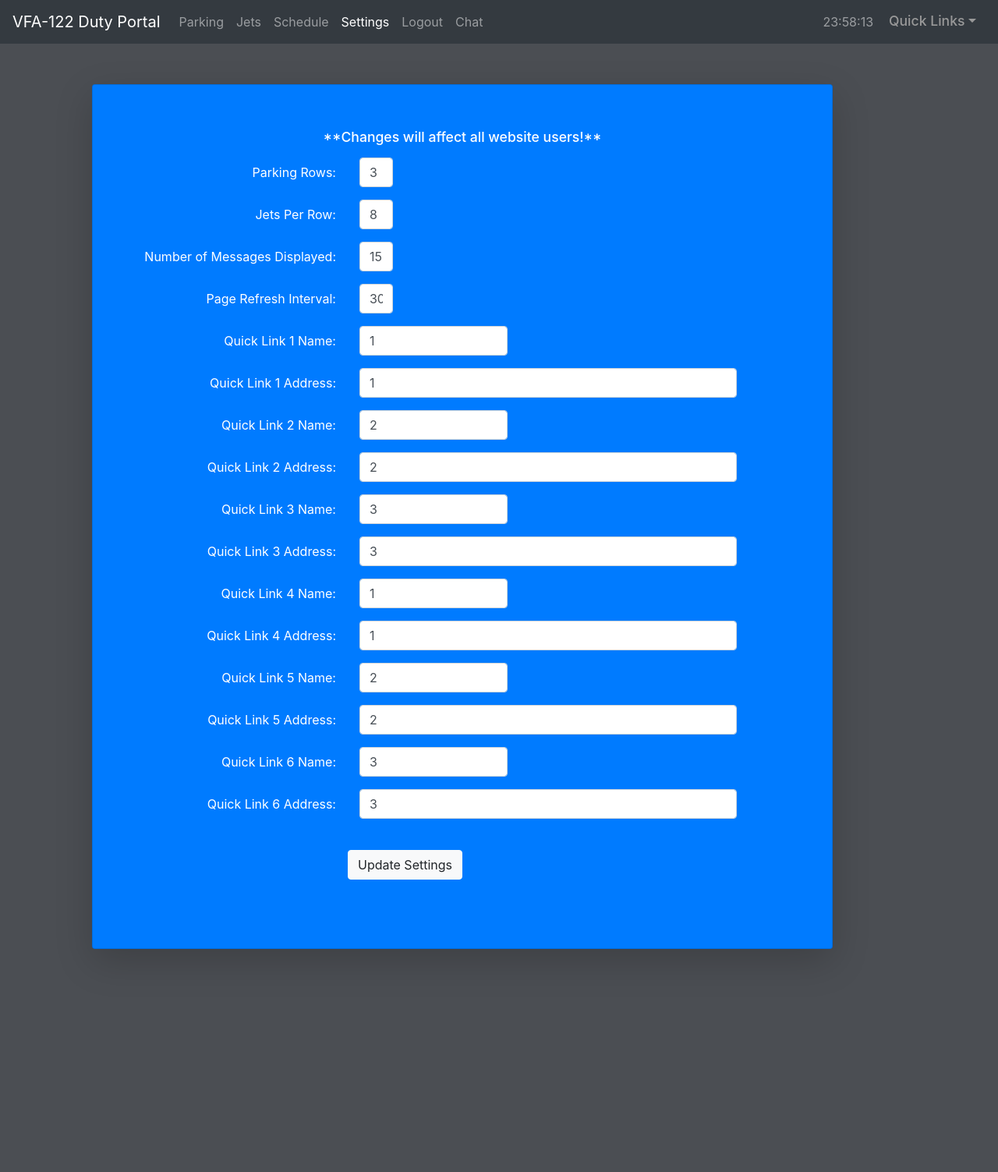
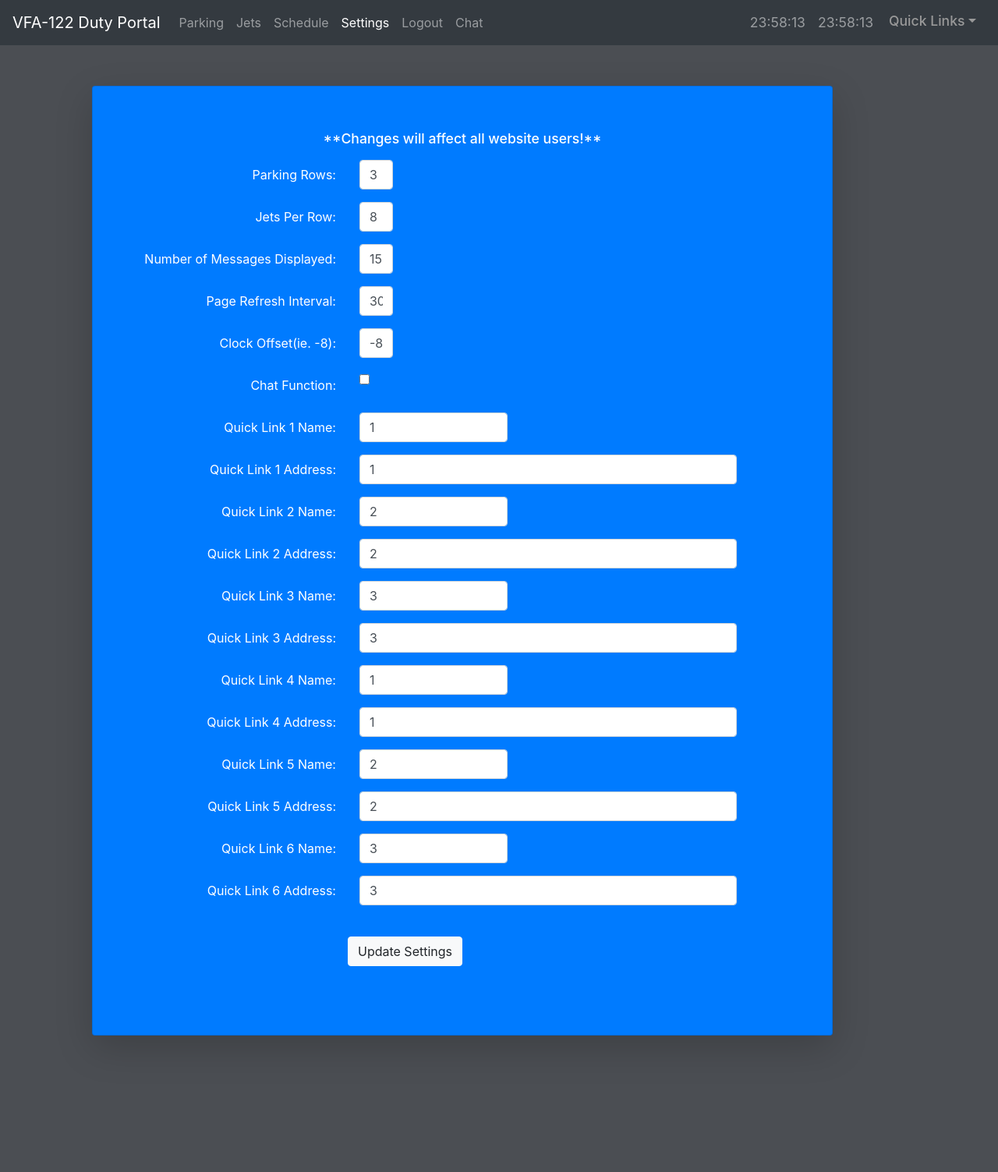
Before and after one commit to jlr28/122_Jets-master, a Flask app: page /settings in a window 1280 px wide. Shown: the top 1503 px of the page at 78% size. Run offline with Flask 2, Linux system fonts and the light colour scheme; the visitor is signed in with stand-in values (Sample User, id 1); data that the repository does not hold is empty; some libraries are stand-ins or nearby versions.

Commit message:
Add files via upload

```diff
--- a/templates/base.html
+++ b/templates/base.html
@@ -57,8 +57,11 @@
             </ul>
             <ul class="navbar-nav">
                     <li>
-                            <a id="clock" class="nav-link">3, 2, 1, Hack</a>
-                            </li>
+                        <a id="clock2" style="font-size: 110%" class="nav-link"></a>
+                    </li>
+                    <li>
+                        <a id="clock" style="font-size: 110%" class="nav-link">3, 2, 1, Hack</a>
+                    </li>
                 <li class="nav-item">
                     <div class="dropdown show">
                         <a class="btn btn-secondary dropdown-toggle"
@@ -129,13 +132,10 @@
     <script>
         function update() {
             $('#clock').html(moment().utc().format('H:mm:ss'));
+            $('#clock2').html(moment().utc({{settings.clockoffset}}).format('H:mm:ss'));
         }
-
         setInterval(update, 1000);
-
-
         var interval = 3000; //3 seconds
-
         function recvMessage() {
             $.ajax({
                 url: "/_update_messages",
@@ -150,22 +150,16 @@
             var textarea = document.getElementById('panelBody');
             textarea.scrollTop = textarea.scrollHeight;
         }
-
         $(document).ready(function () {
             setTimeout(recvMessage, interval);
         });
-
         var textarea = document.getElementById('panelBody');
         textarea.scrollTop = textarea.scrollHeight;
-
-
         $('#chat_toggle').click(function(){
             $('#chatbox_div').toggleClass('d-lg-block');
             $('#main_content_div').toggleClass('col-lg-10 col-lg-12');
             $('#chat_toggle').toggleClass('active');
-
         });
-
     </script>
 
 </body>
--- a/templates/settings.html
+++ b/templates/settings.html
@@ -41,14 +41,31 @@
             </div>
 
             <div class="form-group row">
-                <label for="refresh"  style="text-align:right" class="col-sm-4 col-form-label">Quick Link 1 Name:</label>
+                <label for="clockoffset"  style="text-align:right" class="col-sm-4 col-form-label">Clock Offset(ie. -8):</label>
+                <div class="col-sm-1">
+                    <input type="text" class="form-control" id="clockoffset" name="clockoffset" value={{settings.clockoffset}}>
+                </div>
+                <div class="col-sm-3"></div>
+            </div>
+
+            <div class="form-group row">
+                <label for="chatfunction"  style="text-align:right" class="col-sm-4 col-form-label">Chat Function:</label>
+                <div class="col-sm-1">
+                    <input type="checkbox" class="form-checkbox" id="chatfunction" name="chatfunction" {% if settings.chatfunction %} checked
+                                {%endif%}>
+                </div>
+                <div class="col-sm-3"></div>
+            </div>
+
+            <div class="form-group row">
+                <label for="link1name"  style="text-align:right" class="col-sm-4 col-form-label">Quick Link 1 Name:</label>
                 <div class="col-sm-3">
                     <input type="text" class="form-control" autocomplete="off" id="link1name" name="link1name" value={{settings.link1name}}>
                 </div>
                 <div class="col-sm-3"></div>
             </div>
             <div class="form-group row">
-                <label for="refresh"  style="text-align:right" class="col-sm-4 col-form-label">Quick Link 1 Address:</label>
+                <label for="link1address"  style="text-align:right" class="col-sm-4 col-form-label">Quick Link 1 Address:</label>
                 <div class="col-sm-7">
                     <input type="text" class="form-control" autocomplete="off" id="link1address" name="link1address" value={{settings.link1address}}>
                 </div>
@@ -56,14 +73,14 @@
             </div>
 
             <div class="form-group row">
-                <label for="refresh"  style="text-align:right" class="col-sm-4 col-form-label">Quick Link 2 Name:</label>
+                <label for="link2name"  style="text-align:right" class="col-sm-4 col-form-label">Quick Link 2 Name:</label>
                 <div class="col-sm-3">
                     <input type="text" class="form-control" autocomplete="off" id="link2name" name="link2name" value={{settings.link2name}}>
                 </div>
                 <div class="col-sm-3"></div>
             </div>
             <div class="form-group row">
-                <label for="refresh"  style="text-align:right" class="col-sm-4 col-form-label">Quick Link 2 Address:</label>
+                <label for="link2address"  style="text-align:right" class="col-sm-4 col-form-label">Quick Link 2 Address:</label>
                 <div class="col-sm-7">
                     <input type="text" class="form-control" autocomplete="off" id="link2address" name="link2address" value={{settings.link2address}}>
                 </div>
@@ -71,14 +88,14 @@
             </div>
 
             <div class="form-group row">
-                <label for="refresh"  style="text-align:right" class="col-sm-4 col-form-label">Quick Link 3 Name:</label>
+                <label for="link3name"  style="text-align:right" class="col-sm-4 col-form-label">Quick Link 3 Name:</label>
                 <div class="col-sm-3">
                     <input type="text" class="form-control" autocomplete="off" id="link3name" name="link3name" value={{settings.link3name}}>
                 </div>
                 <div class="col-sm-3"></div>
             </div>
             <div class="form-group row">
-                <label for="refresh"  style="text-align:right" class="col-sm-4 col-form-label">Quick Link 3 Address:</label>
+                <label for="link3address"  style="text-align:right" class="col-sm-4 col-form-label">Quick Link 3 Address:</label>
                 <div class="col-sm-7">
                     <input type="text" class="form-control" autocomplete="off" id="link3address" name="link3address" value={{settings.link3address}}>
                 </div>
@@ -86,14 +103,14 @@
             </div>
 
             <div class="form-group row">
-                <label for="refresh"  style="text-align:right" class="col-sm-4 col-form-label">Quick Link 4 Name:</label>
+                <label for="link4name"  style="text-align:right" class="col-sm-4 col-form-label">Quick Link 4 Name:</label>
                 <div class="col-sm-3">
                     <input type="text" class="form-control" autocomplete="off" id="link4name" name="link4name" value={{settings.link4name}}>
                 </div>
                 <div class="col-sm-3"></div>
             </div>
             <div class="form-group row">
-                <label for="refresh"  style="text-align:right" class="col-sm-4 col-form-label">Quick Link 4 Address:</label>
+                <label for="link4address"  style="text-align:right" class="col-sm-4 col-form-label">Quick Link 4 Address:</label>
                 <div class="col-sm-7">
                     <input type="text" class="form-control" autocomplete="off" id="link4address" name="link4address" value={{settings.link4address}}>
                 </div>
@@ -101,14 +118,14 @@
             </div>
 
             <div class="form-group row">
-                <label for="refresh"  style="text-align:right" class="col-sm-4 col-form-label">Quick Link 5 Name:</label>
+                <label for="link5name"  style="text-align:right" class="col-sm-4 col-form-label">Quick Link 5 Name:</label>
                 <div class="col-sm-3">
                     <input type="text" class="form-control" autocomplete="off" id="link5name" name="link5name" value={{settings.link5name}}>
                 </div>
                 <div class="col-sm-3"></div>
             </div>
             <div class="form-group row">
-                <label for="refresh"  style="text-align:right" class="col-sm-4 col-form-label">Quick Link 5 Address:</label>
+                <label for="link5address"  style="text-align:right" class="col-sm-4 col-form-label">Quick Link 5 Address:</label>
                 <div class="col-sm-7">
                     <input type="text" class="form-control" autocomplete="off" id="link5address" name="link5address" value={{settings.link5address}}>
                 </div>
@@ -116,14 +133,14 @@
             </div>
 
             <div class="form-group row">
-                <label for="refresh"  style="text-align:right" class="col-sm-4 col-form-label">Quick Link 6 Name:</label>
+                <label for="link6name"  style="text-align:right" class="col-sm-4 col-form-label">Quick Link 6 Name:</label>
                 <div class="col-sm-3">
                     <input type="text" class="form-control" autocomplete="off" id="link6name" name="link6name" value={{settings.link6name}}>
                 </div>
                 <div class="col-sm-3"></div>
             </div>
             <div class="form-group row">
-                <label for="refresh"  style="text-align:right" class="col-sm-4 col-form-label">Quick Link 6 Address:</label>
+                <label for="link6address"  style="text-align:right" class="col-sm-4 col-form-label">Quick Link 6 Address:</label>
                 <div class="col-sm-7">
                     <input type="text" class="form-control" autocomplete="off" id="link6address" name="link6address" value={{settings.link6address}}>
                 </div>
```
